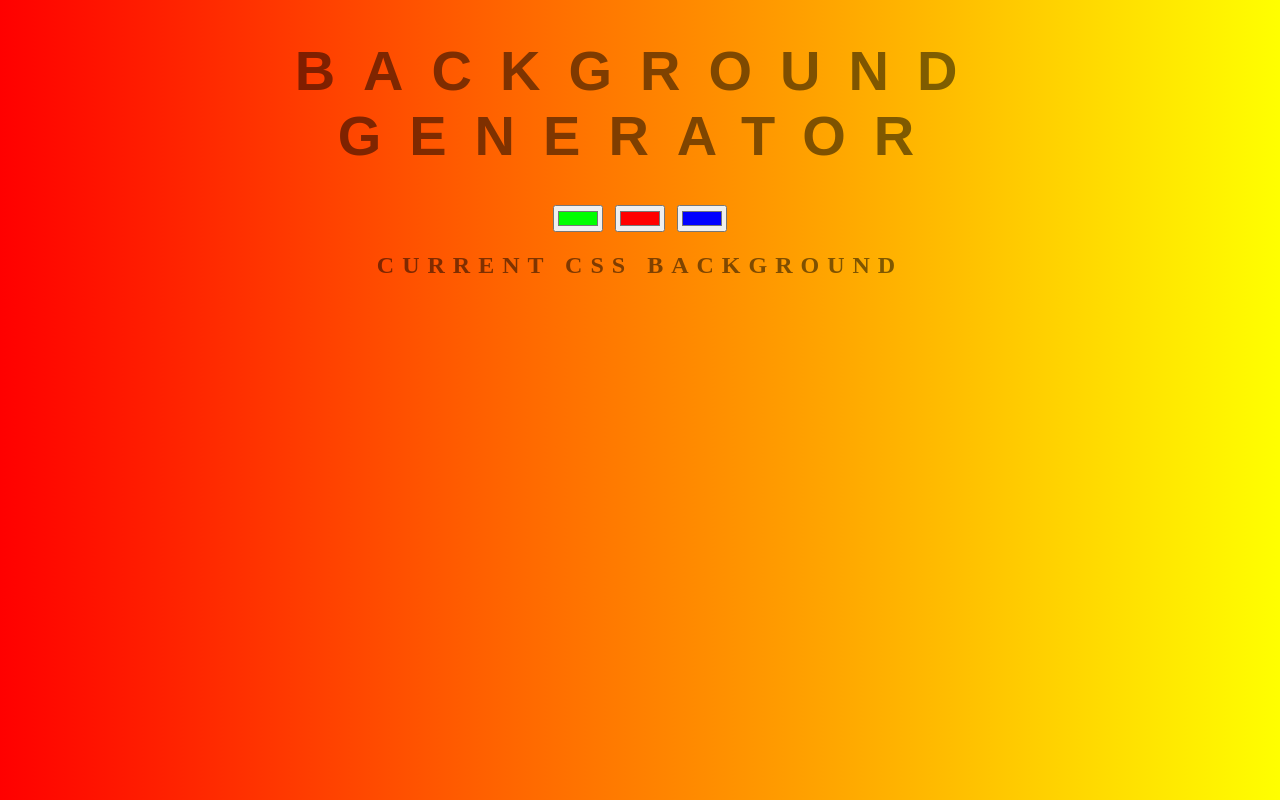
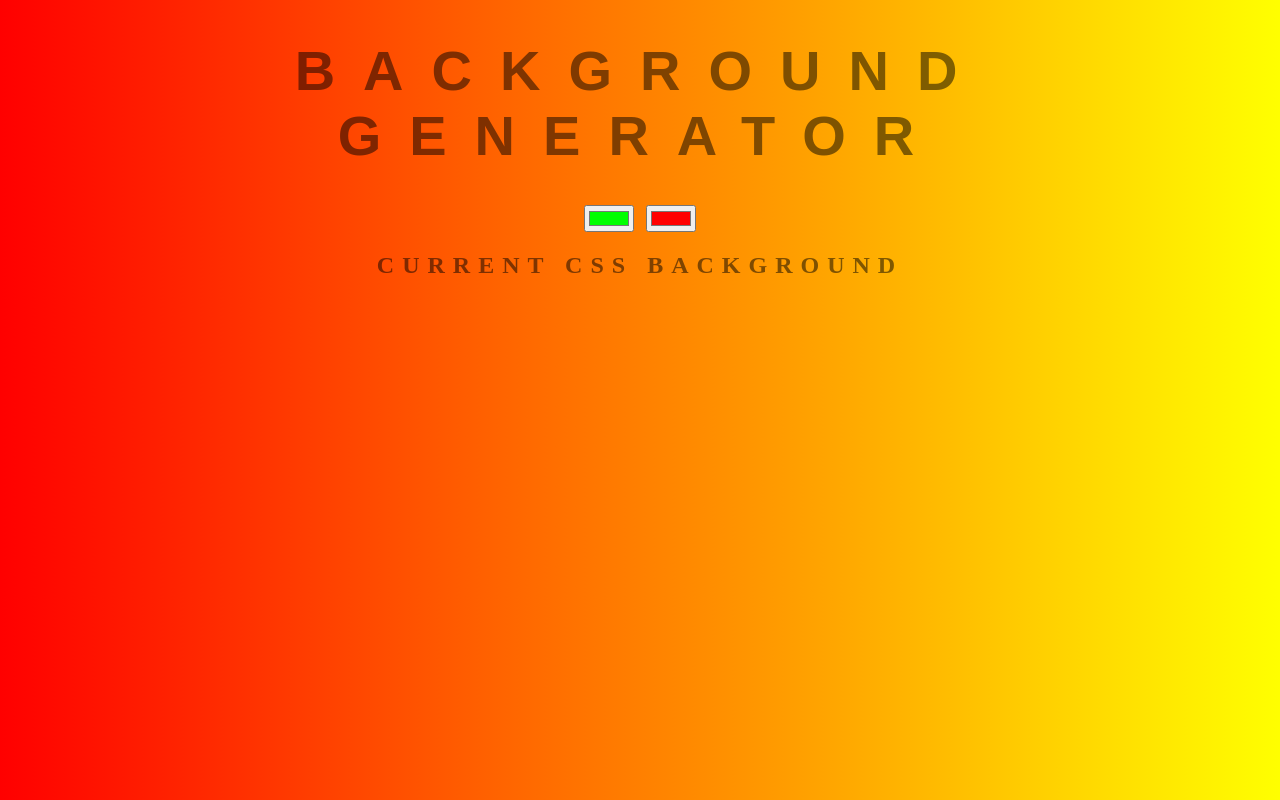
Before and after one commit to IfreannMedia/background-generator, a plain HTML site: page index.html in a window 1280 px wide. Drawn offline with Linux system fonts and the light colour scheme.

Commit message:
removed third color
don't want it

```diff
--- a/index.html
+++ b/index.html
@@ -8,7 +8,6 @@
 <h1 class="header-text">Background Generator</h1>
 <input type="color" name="color1" value="#00ff00">
 <input type="color" name="color2" value="#ff0000">
-<input type="color" name="color3" value="#0000ff">
 <h2>Current CSS background</h2>
 <h3 class="header-text"></h3>
 <script type="text/javascript" src="script.js"></script>
```
